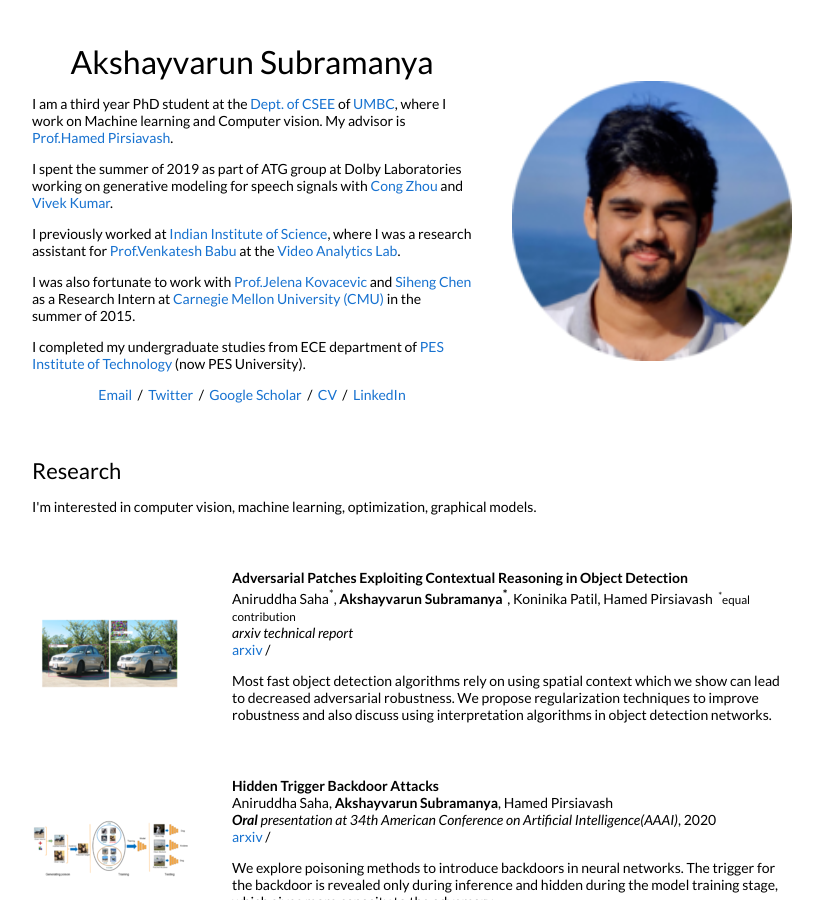
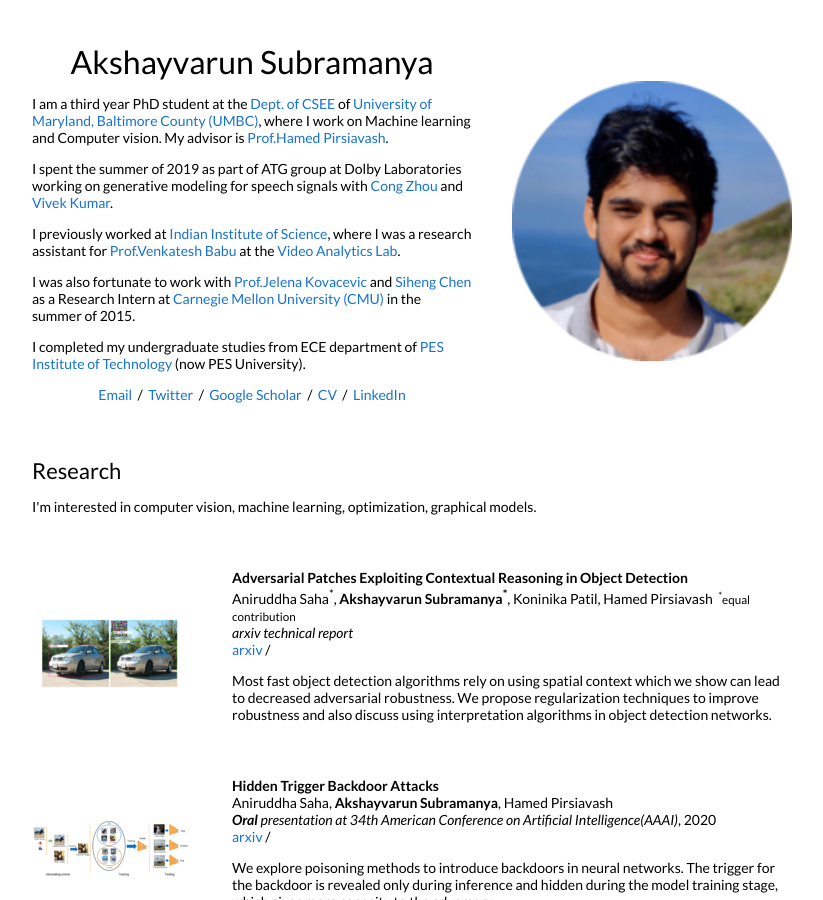
Before and after one commit to aksvarun/aksvarun.github.io, a Jekyll site: the page built from _posts/2020-03-02-context_cvpr.md, in a window 1280 px wide and 900 px high. Shown: the whole window, without its empty margins (228-1051 px from the left). Built offline with Jekyll 4.4.1, drawn with Linux system fonts in a browser that asks for light colours.

Commit message:
Update default.html

```diff
--- a/_layouts/default.html
+++ b/_layouts/default.html
@@ -35,7 +35,7 @@
               <h1>
                 Akshayvarun Subramanya
               </h1>
-              <p>I am a third year PhD student at the <a href="https://www.csee.umbc.edu">Dept. of CSEE</a> of <a href="https://www.umbc.edu">UMBC</a>, where I work on Machine learning and Computer vision. My advisor is <a href="https://www.csee.umbc.edu/~hpirsiav/">Prof.Hamed Pirsiavash</a>.
+              <p>I am a third year PhD student at the <a href="https://www.csee.umbc.edu">Dept. of CSEE</a> of <a href="https://www.umbc.edu">University of Maryland, Baltimore County (UMBC)</a>, where I work on Machine learning and Computer vision. My advisor is <a href="https://www.csee.umbc.edu/~hpirsiav/">Prof.Hamed Pirsiavash</a>.
               </p>
               <p>
                 I spent the summer of 2019 as part of ATG group at Dolby Laboratories working on generative modeling for speech signals with <a href="https://scholar.google.com/citations?user=sPcVimQAAAAJ&hl=en">Cong Zhou</a> and <a href="https://www.linkedin.com/in/vivekk">Vivek Kumar</a>.
```
